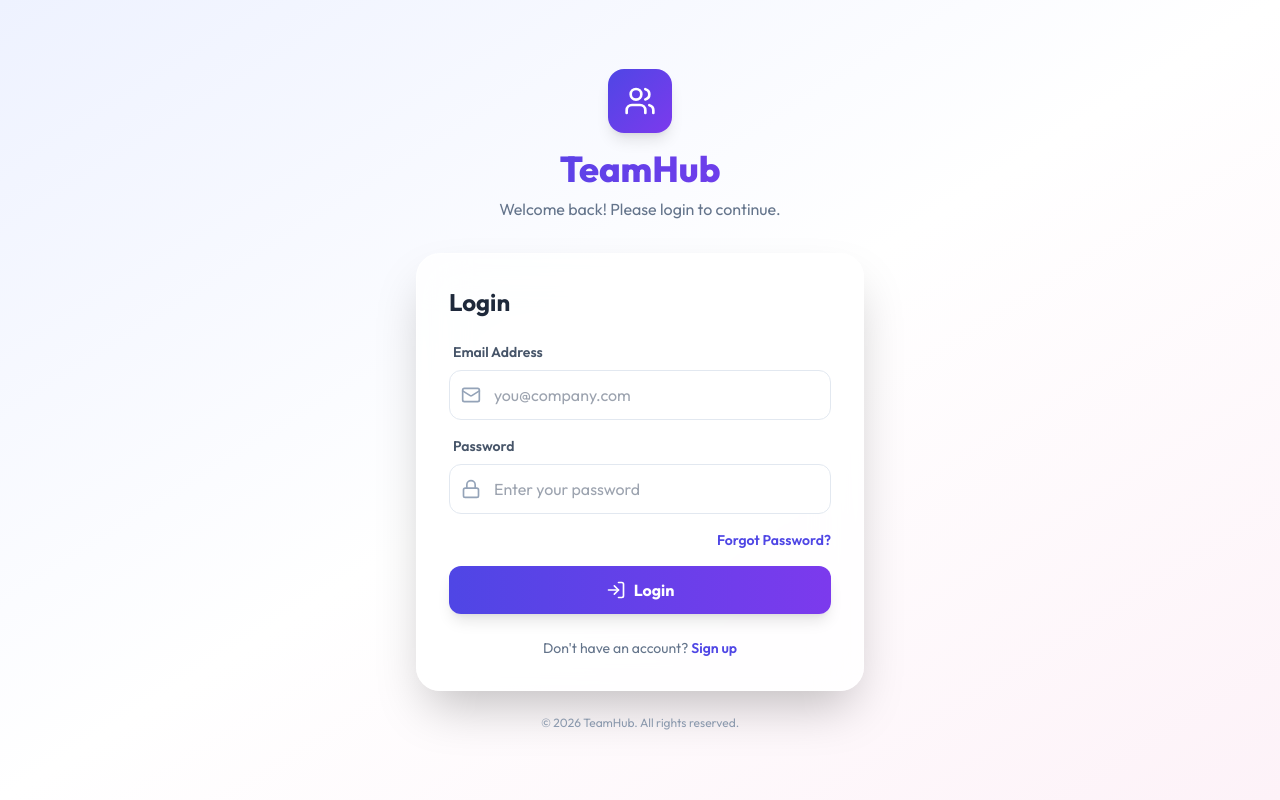
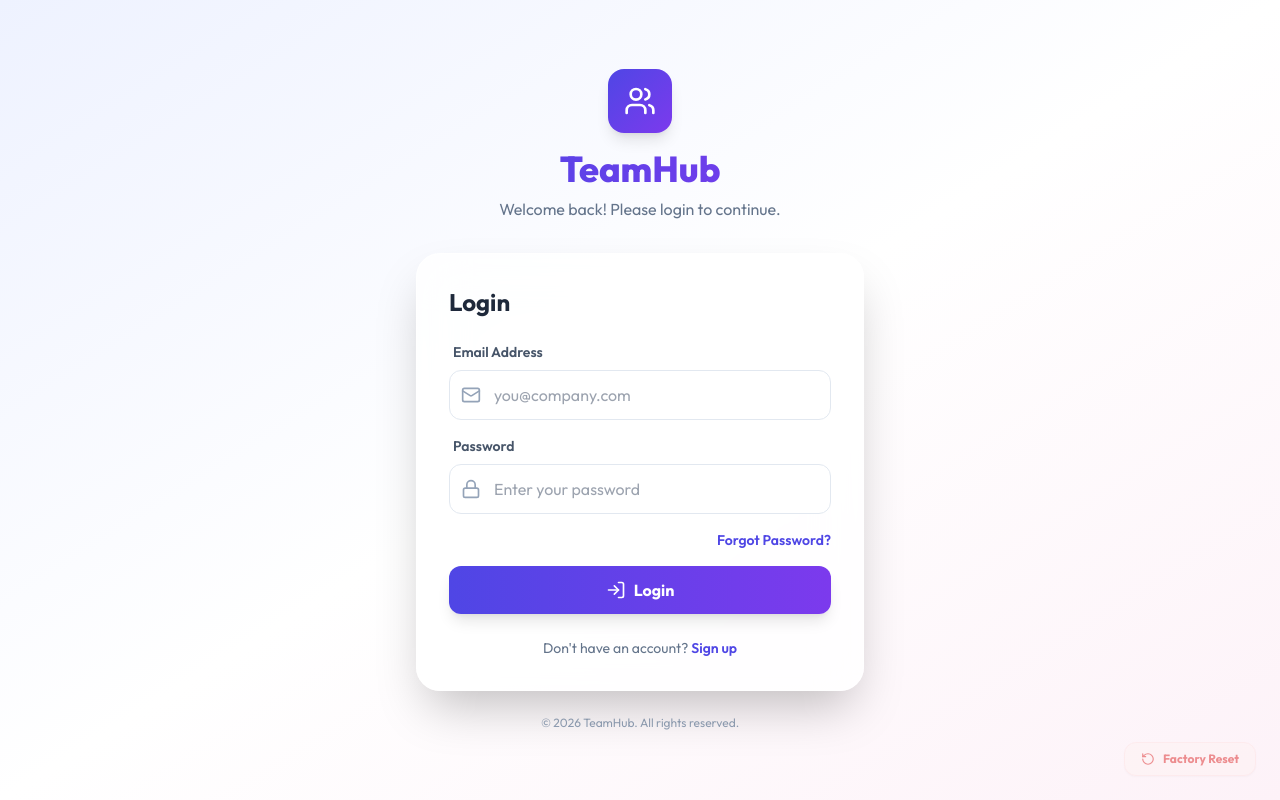
Before and after one commit to gouriiinandana/TeamHub, a React (Vite) app: page /login in a window 1280 px wide. Built offline with nearby package versions, Linux system fonts and the light colour scheme.

Commit message:
Add Factory Reset button to Login page for easy system reset during testing.

```diff
--- a/src/pages/Login.jsx
+++ b/src/pages/Login.jsx
@@ -1,11 +1,13 @@
 import React, { useState } from 'react';
 import { useNavigate, Link } from 'react-router-dom';
 import { useAuth } from '../context/AuthContext';
-import { Mail, Lock, LogIn, Users, KeyRound } from 'lucide-react';
+import { useData } from '../context/DataContext';
+import { Mail, Lock, LogIn, Users, KeyRound, RotateCcw } from 'lucide-react';
 
 const Login = () => {
     const navigate = useNavigate();
     const { login, resetPassword } = useAuth();
+    const { clearData } = useData();
     const [formData, setFormData] = useState({ email: '', password: '' });
     const [error, setError] = useState('');
     const [loading, setLoading] = useState(false);
@@ -47,6 +49,14 @@ const Login = () => {
             }, 5000);
         } catch (err) {
             setResetMessage(err.message);
+        }
+    };
+
+    const handleFactoryReset = () => {
+        if (window.confirm('⚠️ CRITICAL ACTION: This will permanently delete ALL data from the system, including all users, teams, and records.\n\nAre you absolutely sure you want to perform a factory reset?')) {
+            if (window.confirm('FINAL CONFIRMATION: This action CANNOT be undone. Proceed with system wipe?')) {
+                clearData();
+            }
         }
     };
 
@@ -222,6 +232,18 @@ const Login = () => {
                     </div>
                 </div>
             )}
+
+            {/* Factory Reset Trigger */}
+            <div className="fixed bottom-6 right-6">
+                <button
+                    onClick={handleFactoryReset}
+                    className="flex items-center gap-2 px-4 py-2 bg-red-50 text-red-600 hover:bg-red-600 hover:text-white rounded-xl text-xs font-bold transition-all border border-red-100 shadow-sm opacity-50 hover:opacity-100"
+                    title="Wipe all data and start fresh"
+                >
+                    <RotateCcw size={14} />
+                    Factory Reset
+                </button>
+            </div>
         </div>
     );
 };
```
